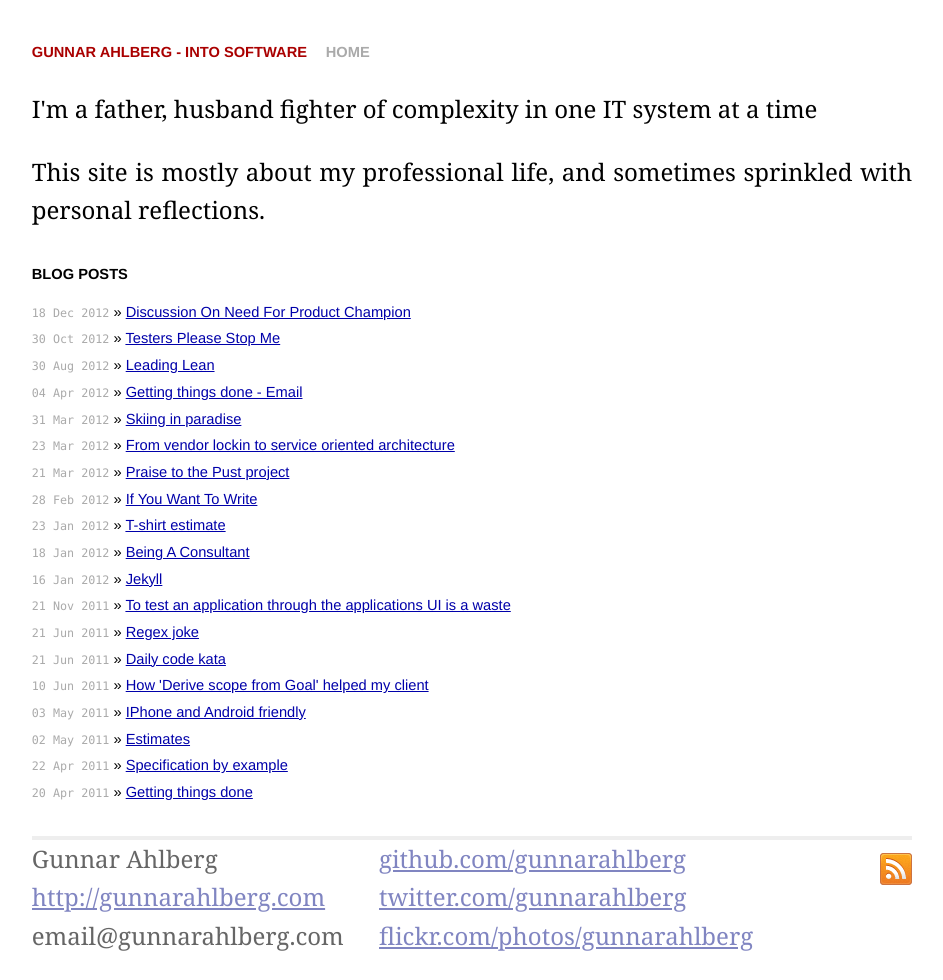
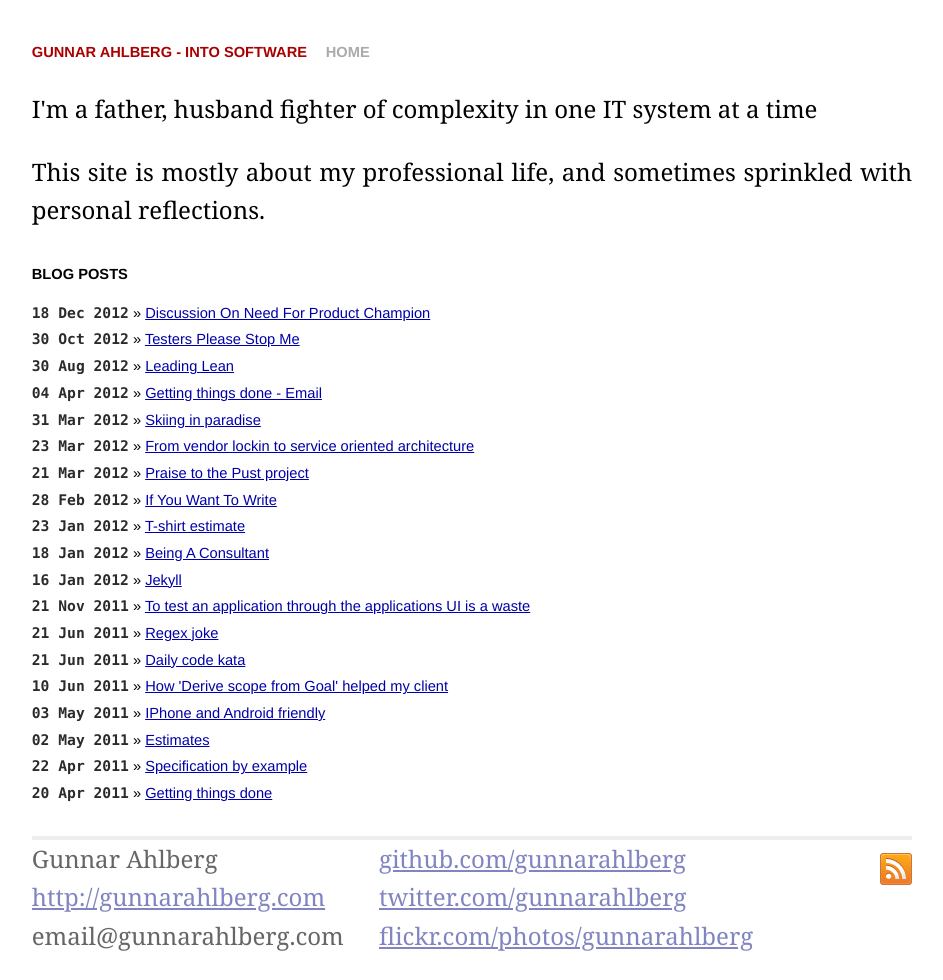
Before and after one commit to gunnarahlberg/blog, a Jekyll site: the page built from index.html, in a window 1280 px wide. Shown: the whole page, without its empty margins (168-1111 px from the left). Built offline with Jekyll 4.4.1, drawn with Linux system fonts in a browser that asks for light colours; comment, search, counter and statistics services are not loaded.

Commit message:
list related

```diff
--- a/css/screen.css
+++ b/css/screen.css
@@ -84,9 +84,10 @@ ul.posts {
   }
 
   ul.posts span {
-    color: #aaa;
+    color: #2b2b2b;
     font-family: Monaco, "Courier New", monospace;
-    font-size: 80%;
+    font-size: 100%;
+    font-weight: bold;
   }
 
 /*****************************************************************************/
```
